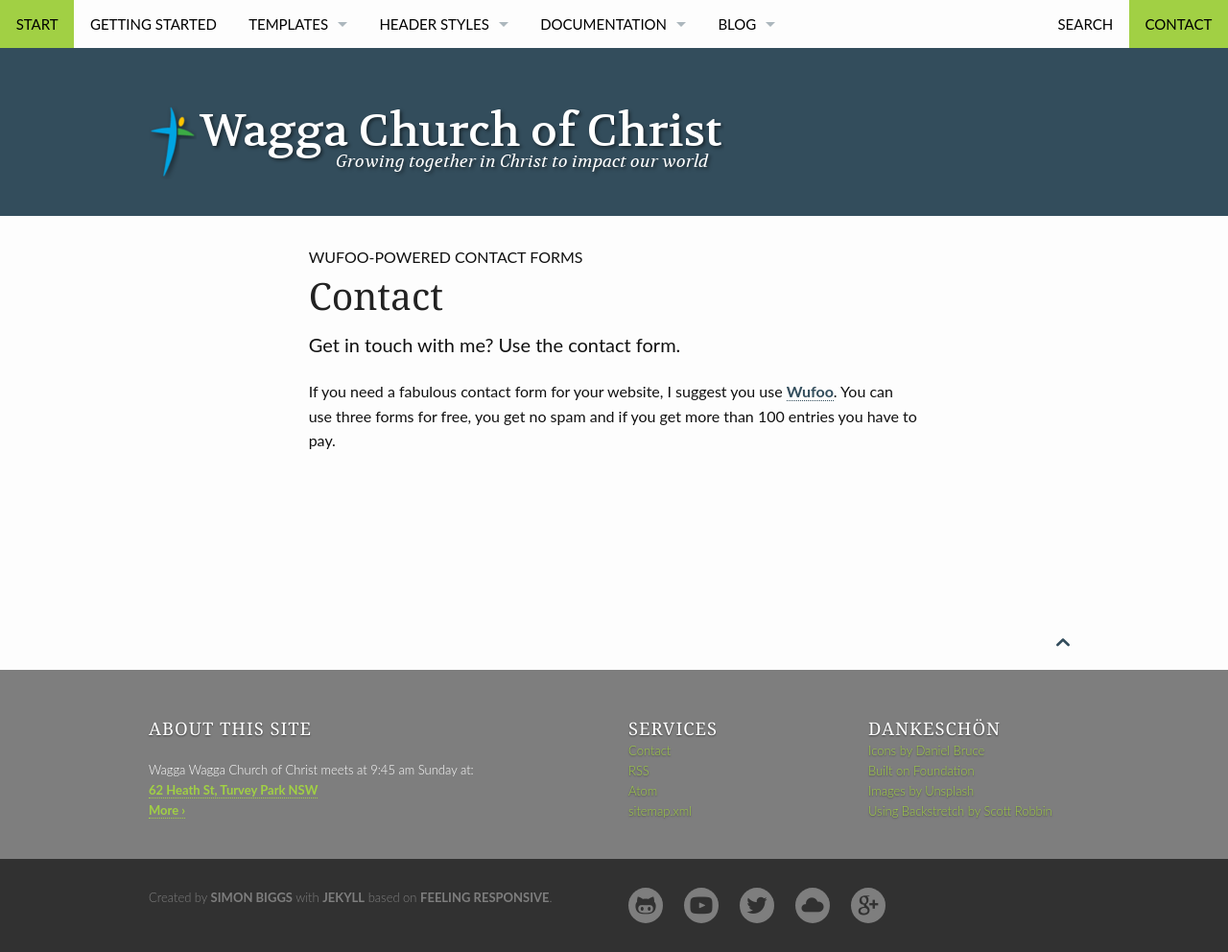
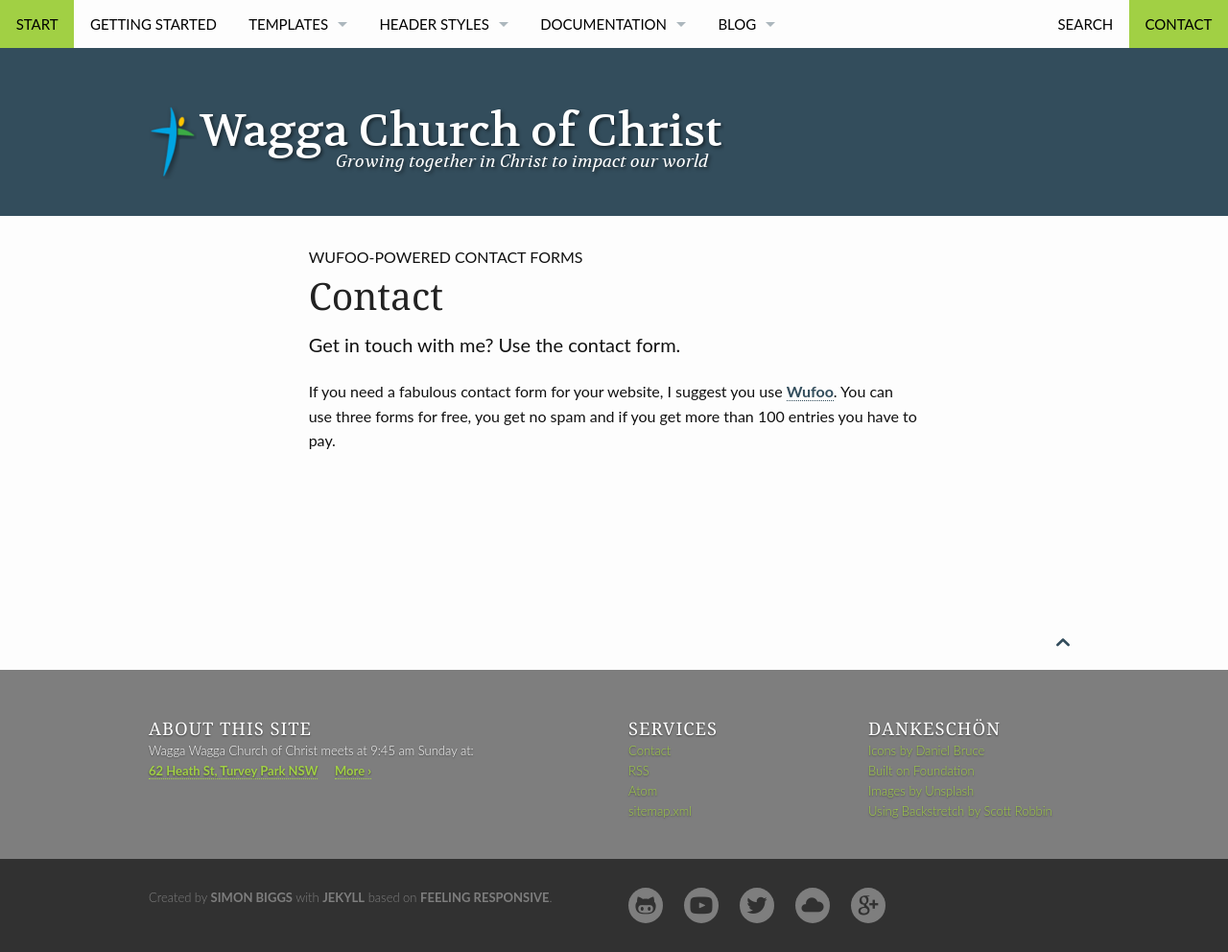
Before and after one commit to SimonBiggs/jekyll-google-drive, a Jekyll site: the page built from pages/contact.md, in a window 1280 px wide. Shown: the whole page at 96% size. Built offline with Jekyll 4.4.1, drawn with Linux system fonts in a browser that asks for light colours.

```diff
--- a/_config.yml
+++ b/_config.yml
@@ -14,7 +14,7 @@ title: 'Church of Christ'
 slogan: 'Growing together In Christ to impact our world'
 
 # The description is used on homepage and in the footer to quickly describe your website. Use a maximum of 150 characters for SEO-purposes.
-description: '<p>Wagga Wagga Church of Christ meets at 9:45 am Sunday at:<br><a href="https://goo.gl/maps/iPPbyEdZCoP2">62 Heath St, Turvey Park NSW</a></p><br>'
+description: 'Wagga Wagga Church of Christ meets at 9:45 am Sunday at:<br><a href="https://goo.gl/maps/iPPbyEdZCoP2">62 Heath St, Turvey Park NSW</a> &nbsp; &nbsp; '
 
 # The credits show up in the includes/_footer.html – It would be nice of you to leave a link to Phlow or Feeling Responsive as a thank you :)
 credits: '<p>Created by <a href="http://simonbiggs.net/">Simon Biggs</a> with <a href="http://jekyllrb.com/" target="_blank">Jekyll</a> based on <a href="http://phlow.github.io/feeling-responsive/">Feeling Responsive</a>.</p>'
```
